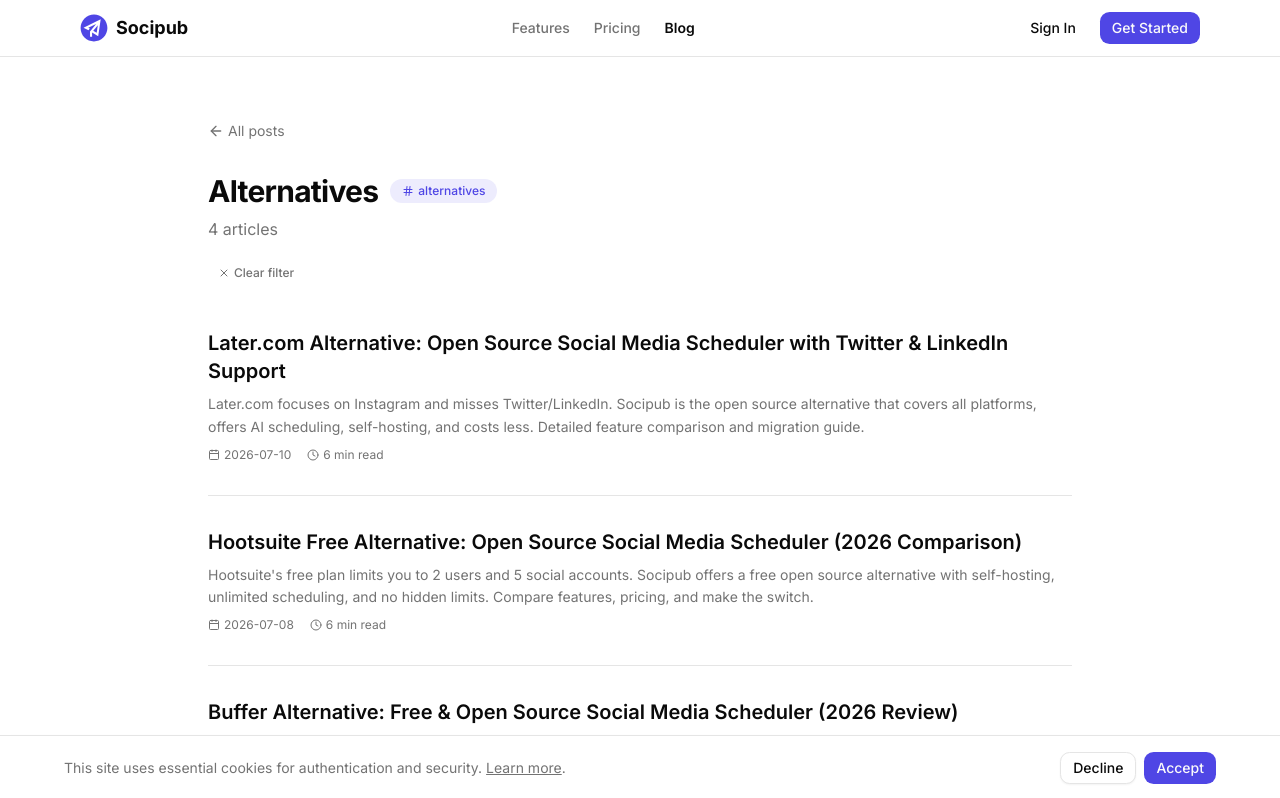
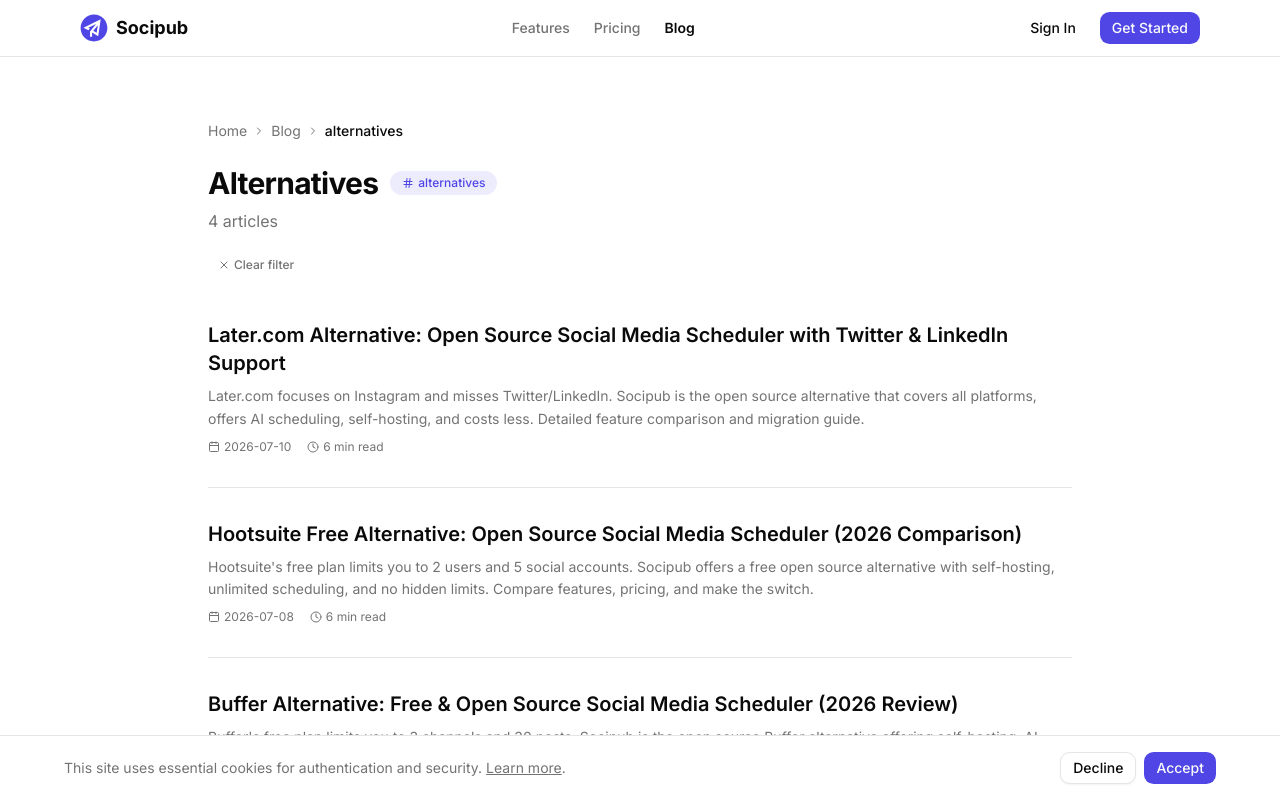
Before and after one commit to joker1502/socipub, a Next.js app: page /blog/tag/alternatives in a window 1280 px wide. Shown: the top 798 px of the page. Built offline with nearby package versions, Linux system fonts and the light colour scheme; no server answers.

Commit message:
v1.6: SEO - breadcrumb, schema, RSS feed
- Breadcrumb component added to blog detail and tag pages
- BreadcrumbList schema on blog posts
- Organization schema on /features
- RSS feed at /feed.xml
- Remove unused ArrowLeft imports

```diff
--- a/src/app/blog/[slug]/page.tsx
+++ b/src/app/blog/[slug]/page.tsx
@@ -5,6 +5,7 @@ import { ArrowLeft, Calendar, Clock, Hash } from "lucide-react"
 import { SiteHeader } from "@/components/site-header"
 import { SiteFooter } from "@/components/site-footer"
 import { MarkdownContent } from "@/components/markdown-content"
+import { Breadcrumb } from "@/components/breadcrumb"
 import type { Metadata } from "next"
 
 export function generateStaticParams() {
@@ -48,15 +49,26 @@ export default async function BlogPostPage({ params }: { params: Promise<{ slug:
     .filter((p) => p.slug !== slug && p.tags.some((t) => post.tags.includes(t)))
     .slice(0, 3)
 
+  const breadcrumbSchema = {
+    "@context": "https://schema.org",
+    "@type": "BreadcrumbList",
+    itemListElement: [
+      { "@type": "ListItem", position: 1, name: "Home", item: "https://socipub.com" },
+      { "@type": "ListItem", position: 2, name: "Blog", item: "https://socipub.com/blog" },
+      { "@type": "ListItem", position: 3, name: post.title },
+    ],
+  }
+
   return (
     <div className="flex flex-col min-h-full">
       <SiteHeader />
+      <script type="application/ld+json" dangerouslySetInnerHTML={{ __html: JSON.stringify(breadcrumbSchema) }} />
       <main className="flex-1">
         <article className="mx-auto max-w-5xl px-4 py-16">
-          <Link href="/blog" className="mb-8 inline-flex items-center gap-1 text-sm text-muted-foreground hover:text-foreground">
-            <ArrowLeft className="size-4" />
-            Back to blog
-          </Link>
+          <Breadcrumb items={[
+            { label: "Blog", href: "/blog" },
+            { label: post.title },
+          ]} />
 
           <div className="flex gap-10">
             {/* TOC - sidebar */}
--- a/src/app/blog/tag/[tag]/page.tsx
+++ b/src/app/blog/tag/[tag]/page.tsx
@@ -5,6 +5,7 @@ import { Calendar, Clock, Hash, X, ArrowLeft } from "lucide-react"
 import { SiteHeader } from "@/components/site-header"
 import { SiteFooter } from "@/components/site-footer"
 import { Button } from "@/components/ui/button"
+import { Breadcrumb } from "@/components/breadcrumb"
 import type { Metadata } from "next"
 
 export function generateStaticParams() {
@@ -30,10 +31,10 @@ export default async function TagPage({ params }: { params: Promise<{ tag: strin
       <SiteHeader />
       <main className="flex-1">
         <div className="mx-auto max-w-4xl px-4 py-16">
-          <Link href="/blog" className="inline-flex items-center gap-1 text-sm text-muted-foreground hover:text-foreground mb-8">
-            <ArrowLeft className="size-4" />
-            All posts
-          </Link>
+          <Breadcrumb items={[
+            { label: "Blog", href: "/blog" },
+            { label: tag },
+          ]} />
 
           <div className="flex items-center gap-3 mb-2">
             <h1 className="text-3xl font-bold tracking-tight capitalize">{tag}</h1>
--- a/src/app/features/page.tsx
+++ b/src/app/features/page.tsx
@@ -64,10 +64,20 @@ const faqSchema = {
   })),
 }
 
+const orgSchema = {
+  "@context": "https://schema.org",
+  "@type": "Organization",
+  name: "Socipub",
+  url: "https://socipub.com",
+  logo: "https://socipub.com/logo.svg",
+  description: "Open source social media scheduler for indie hackers and solo creators.",
+}
+
 export default function FeaturesPage() {
   return (
     <div className="flex flex-col min-h-full">
       <SiteHeader />
+      <script type="application/ld+json" dangerouslySetInnerHTML={{ __html: JSON.stringify(orgSchema) }} />
       <script type="application/ld+json" dangerouslySetInnerHTML={{ __html: JSON.stringify(jsonLd) }} />
       <script type="application/ld+json" dangerouslySetInnerHTML={{ __html: JSON.stringify(faqSchema) }} />
       <main className="flex-1">
--- /dev/null
+++ b/src/app/feed.xml/route.ts
@@ -0,0 +1,39 @@
+import { blogPosts } from "@/lib/blog/posts"
+
+export async function GET() {
+  const base = "https://socipub.com"
+
+  const items = blogPosts
+    .map(
+      (post) => `
+    <item>
+      <title><![CDATA[${post.title}]]></title>
+      <description><![CDATA[${post.description}]]></description>
+      <link>${base}/blog/${post.slug}</link>
+      <guid isPermaLink="true">${base}/blog/${post.slug}</guid>
+      <pubDate>${new Date(post.date).toUTCString()}</pubDate>
+      ${post.tags.map((tag) => `<category>${tag}</category>`).join("\n      ")}
+    </item>`,
+    )
+    .join("\n")
+
+  const xml = `<?xml version="1.0" encoding="UTF-8"?>
+<rss version="2.0" xmlns:atom="http://www.w3.org/2005/Atom">
+  <channel>
+    <title>Socipub Blog</title>
+    <description>Tips, guides, and comparisons for social media scheduling.</description>
+    <link>${base}/blog</link>
+    <atom:link href="${base}/feed.xml" rel="self" type="application/rss+xml"/>
+    <language>en</language>
+    <lastBuildDate>${new Date().toUTCString()}</lastBuildDate>
+    ${items}
+  </channel>
+</rss>`
+
+  return new Response(xml, {
+    headers: {
+      "Content-Type": "application/xml; charset=utf-8",
+      "Cache-Control": "public, max-age=3600",
+    },
+  })
+}
--- /dev/null
+++ b/src/components/breadcrumb.tsx
@@ -0,0 +1,22 @@
+import Link from "next/link"
+import { ChevronRight } from "lucide-react"
+
+type Crumb = { label: string; href?: string }
+
+export function Breadcrumb({ items }: { items: Crumb[] }) {
+  return (
+    <nav aria-label="Breadcrumb" className="mb-6 flex items-center gap-1.5 text-sm text-muted-foreground">
+      <Link href="/" className="hover:text-foreground transition-colors">Home</Link>
+      {items.map((item, i) => (
+        <span key={i} className="flex items-center gap-1.5">
+          <ChevronRight className="size-3" />
+          {item.href ? (
+            <Link href={item.href} className="hover:text-foreground transition-colors">{item.label}</Link>
+          ) : (
+            <span className="text-foreground font-medium">{item.label}</span>
+          )}
+        </span>
+      ))}
+    </nav>
+  )
+}
```
